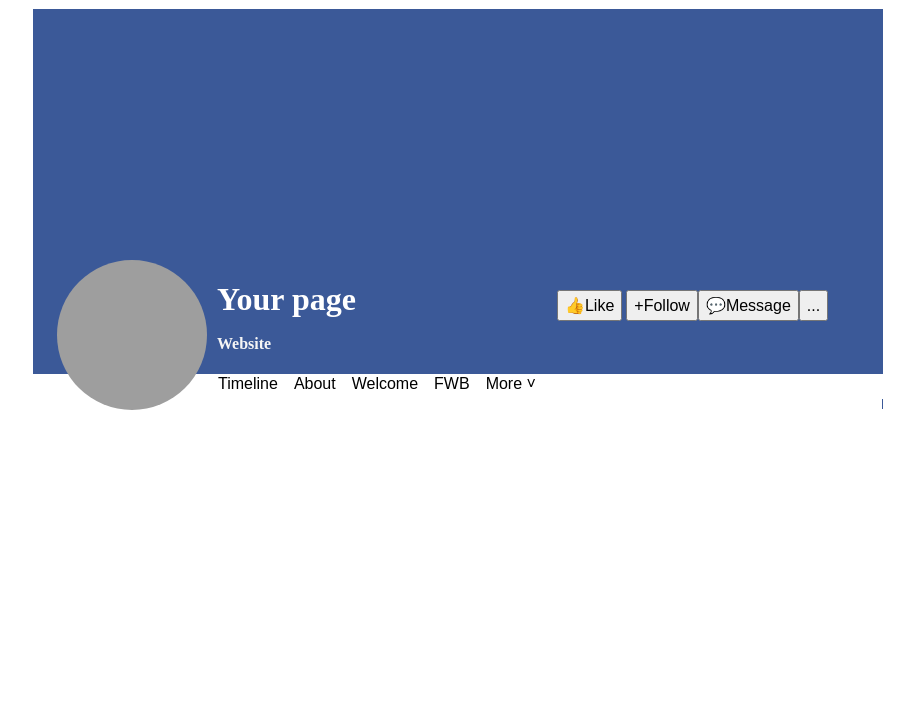
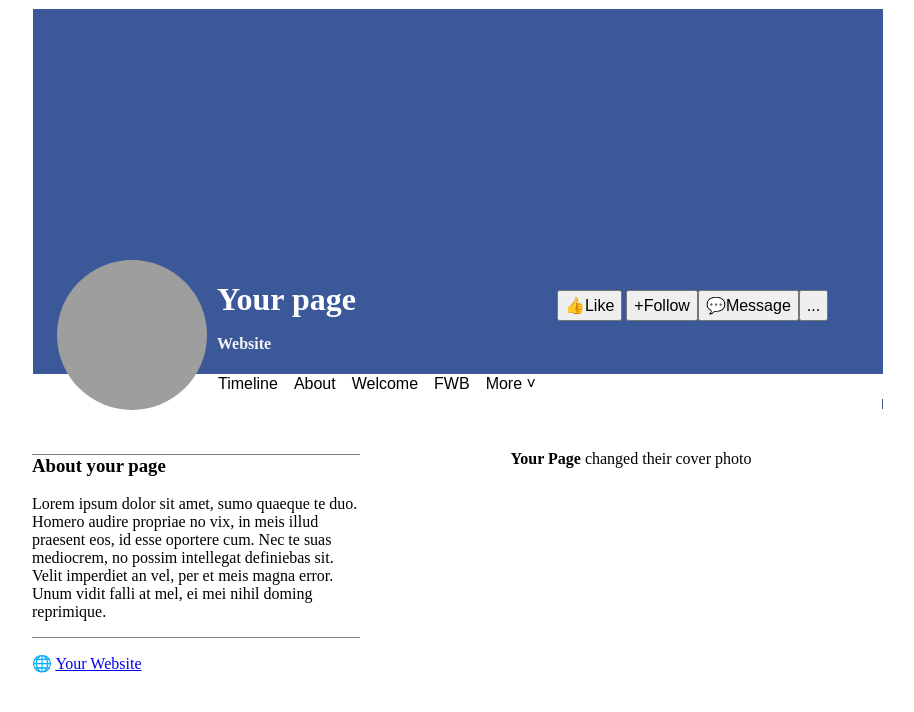
Before and after one commit to mikeprovo/fb-header-assesment, a plain HTML site: page index.html in a window 1280 px wide. Shown: the top 712 px of the page, without its empty margins (183-1097 px from the left). Drawn offline with Linux system fonts and the light colour scheme; grey boxes are pictures that could not be loaded.

Commit message:
started working on the coloums

```diff
--- a/index.html
+++ b/index.html
@@ -28,5 +28,16 @@
         <button>👍Like</button>
         <button>+Follow</button><button>💬Message</button><button>...</button>
     </div>
+    <div class="Coloums"></div>
+        <div class="Coloum-one">
+        <H3>About your page</H3>
+        <p>Lorem ipsum dolor sit amet, sumo quaeque te duo. Homero audire propriae no vix, in meis illud praesent eos, id esse oportere cum. Nec te suas mediocrem, no possim intellegat definiebas sit. Velit imperdiet an vel, per et meis magna error. Unum vidit falli at mel, ei mei nihil doming reprimique.</p>
+        <div class="website">
+            <p> 🌐 <a href="https://www.youtube.com/watch?v=dQw4w9WgXcQ" target="_blank"> Your Website</a></p>
+        </div>
+    </div>
+    <div class="Coloum-two">
+        <p><strong>Your Page</strong> changed their cover photo</p>
+    </div>
 </body>
 </html>
--- a/styles.css
+++ b/styles.css
@@ -108,3 +108,38 @@ nav {
     border: 1px solid white;
     z-index: 2;
 }
+
+.Coloums {
+    width: 850px;
+    position: relative;
+    background-color: lightgray;
+}
+
+.Coloum-one {
+    width: 328px;
+    height: 50px;
+    background-color: white;
+    position: relative;
+    z-index: 5;
+    top: -300px;
+    left: -261px;
+}
+
+.Coloum-one h3 {
+    border-top: 1px solid gray;
+}
+
+.website {
+    border-top: 1px solid grey;
+}
+
+.Coloum-two {
+    width: 512px;
+    position: relative;
+    height: 100px;
+    z-index: 6;
+    background-color: white;
+    top: -370px;
+    left: 174px;
+    text-align: center;
+}
```
